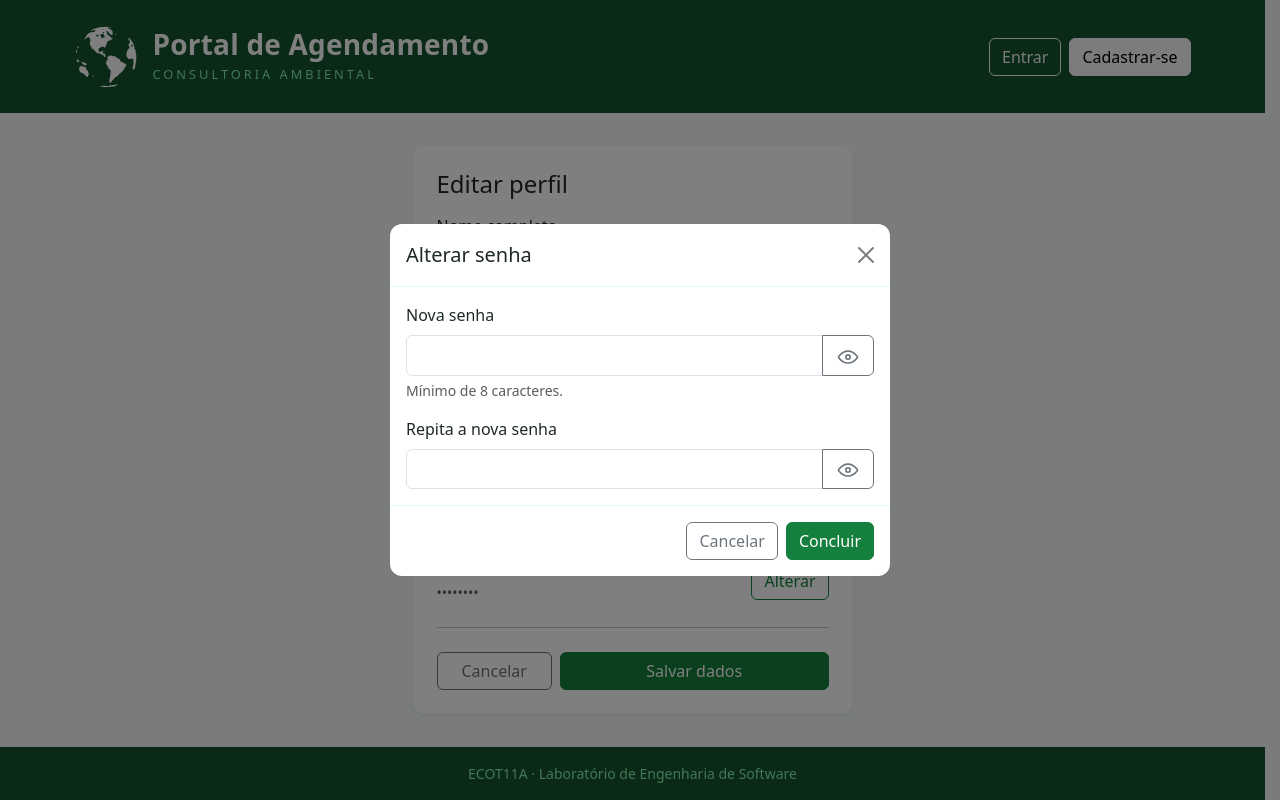
After one commit to melfioree/SchedulingSystem, a Node server app: template app/views/perfil.ejs in a window 1280 px wide, after a click on "Alterar". The commit adds this page. Run offline with Node 20, Linux system fonts and the light colour scheme; the template is opened without the code that fills it, so the values that code supplies are empty; some libraries are stand-ins or nearby versions.

Commit message:
feat: adiciona tela edicao de perfil com telefone

```diff
--- a/app/public/css/estilo.css
+++ b/app/public/css/estilo.css
@@ -6,6 +6,10 @@
   --verde-gelo: #86efac;
   --fundo: #f2f9f4;
   --texto: #1f2a24;
+}
+
+html {
+  scrollbar-gutter: stable;
 }
 
 body {
--- a/app/src/middlewares/auth.ts
+++ b/app/src/middlewares/auth.ts
@@ -1,6 +1,9 @@
 import { Request, Response, NextFunction } from 'express';
+import type { Perfil } from '../generated/prisma/enums';
 
-type Perfil = 'CLIENTE' | 'SOCIO';
+export function telaInicial(perfil: Perfil) {
+  return perfil === 'SOCIO' ? '/reunioes' : '/agendar';
+}
 
 export function exigirLogin(req: Request, res: Response, next: NextFunction) {
   if (!req.session.usuario) {
--- a/app/src/types/session.d.ts
+++ b/app/src/types/session.d.ts
@@ -1,7 +1,8 @@
 import 'express-session';
+import type { Perfil } from '../generated/prisma/enums';
 
 declare module 'express-session' {
   interface SessionData {
-    usuario?: { id: number; nome: string; perfil: 'CLIENTE' | 'SOCIO' };
+    usuario?: { id: number; nome: string; perfil: Perfil };
   }
 }
--- a/app/views/partials/topo.ejs
+++ b/app/views/partials/topo.ejs
@@ -22,9 +22,23 @@
     </a>
     <div class="d-flex align-items-center gap-2">
       <% if (usuario) { %>
-        <form class="d-inline" method="post" action="/sair">
-          <button class="btn btn-outline-light" type="submit">Sair</button>
-        </form>
+        <div class="dropdown">
+          <button class="btn-perfil" type="button" data-bs-toggle="dropdown" aria-expanded="false" aria-label="Menu do perfil">
+            <svg xmlns="http://www.w3.org/2000/svg" width="22" height="22" fill="currentColor" viewBox="0 0 16 16" aria-hidden="true">
+              <path d="M8 8a3 3 0 1 0 0-6 3 3 0 0 0 0 6m2-3a2 2 0 1 1-4 0 2 2 0 0 1 4 0m4 8c0 1-1 1-1 1H3s-1 0-1-1 1-4 6-4 6 3 6 4m-1-.004c-.001-.246-.154-.986-.832-1.664C11.516 10.68 10.289 10 8 10s-3.516.68-4.168 1.332c-.678.678-.83 1.418-.832 1.664z"/>
+            </svg>
+          </button>
+          <ul class="dropdown-menu dropdown-menu-end shadow-sm">
+            <li><h6 class="dropdown-header"><%= usuario.nome %></h6></li>
+            <li><a class="dropdown-item" href="/perfil">Editar perfil</a></li>
+            <li><hr class="dropdown-divider"></li>
+            <li>
+              <form method="post" action="/sair">
+                <button class="dropdown-item" type="submit">Sair</button>
+              </form>
+            </li>
+          </ul>
+        </div>
       <% } else { %>
         <a class="btn btn-outline-light" href="/login">Entrar</a>
         <a class="btn btn-light" href="/cadastro">Cadastrar-se</a>
--- /dev/null
+++ b/app/views/perfil.ejs
@@ -0,0 +1,155 @@
+<%- include('partials/topo', { titulo: titulo }) %>
+
+<div class="caixa-login card shadow-sm p-4">
+  <h1 class="h4 mb-3">Editar perfil</h1>
+
+  <% if (erro) { %>
+    <div class="alert alert-danger" role="alert"><%= erro %></div>
+  <% } %>
+
+  <form method="post" action="/perfil" id="formPerfil">
+    <input type="hidden" id="novaSenha" name="novaSenha">
+    <input type="hidden" id="confirmarSenha" name="confirmarSenha">
+    <input type="hidden" id="senhaAtual" name="senhaAtual">
+
+    <div class="mb-3">
+      <label class="form-label" for="nome">Nome completo</label>
+      <input class="form-control" type="text" id="nome" name="nome" maxlength="100" value="<%= valores.nome %>" required>
+    </div>
+    <div class="mb-3">
+      <label class="form-label" for="email">E-mail</label>
+      <input class="form-control" type="email" id="email" value="<%= conta.email %>" disabled>
+    </div>
+    <div class="mb-3">
+      <label class="form-label" for="cpf">CPF</label>
+      <input class="form-control" type="text" id="cpf" value="<%= conta.cpf || '' %>" disabled>
+    </div>
+    <div class="mb-3">
+      <label class="form-label" for="telefone">Telefone</label>
+      <input class="form-control" type="tel" id="telefone" name="telefone" placeholder="(35) 99999-9999" value="<%= valores.telefone %>">
+    </div>
+
+    <div class="d-flex align-items-center justify-content-between gap-3 mb-3">
+      <div>
+        <div class="fw-semibold">Senha</div>
+        <div class="small text-muted" id="avisoSenha">••••••••</div>
+      </div>
+      <button class="btn btn-outline-success text-nowrap flex-shrink-0" type="button" data-bs-toggle="modal" data-bs-target="#modalSenha">Alterar</button>
+    </div>
+
+    <hr class="my-4">
+    <div class="d-flex gap-2">
+      <a class="btn btn-outline-secondary px-4" href="<%= inicio %>">Cancelar</a>
+      <button class="btn btn-success flex-grow-1" type="submit">Salvar dados</button>
+    </div>
+  </form>
+</div>
+
+<div class="modal fade" id="modalConfirmar" tabindex="-1" aria-labelledby="tituloConfirmar" aria-hidden="true">
+  <div class="modal-dialog modal-dialog-centered">
+    <div class="modal-content">
+      <div class="modal-header">
+        <h2 class="modal-title h5" id="tituloConfirmar">Confirmar alterações</h2>
+        <button type="button" class="btn-close" data-bs-dismiss="modal" aria-label="Fechar"></button>
+      </div>
+      <div class="modal-body">
+        <label class="form-label" for="campoAtual">Digite sua senha atual</label>
+        <%- include('partials/campoSenha', { id: 'campoAtual', autocomplete: 'current-password', obrigatorio: false }) %>
+      </div>
+      <div class="modal-footer">
+        <button type="button" class="btn btn-outline-secondary" data-bs-dismiss="modal">Cancelar</button>
+        <button type="button" class="btn btn-success" id="confirmarSalvar">Confirmar</button>
+      </div>
+    </div>
+  </div>
+</div>
+
+<div class="modal fade" id="modalSenha" tabindex="-1" aria-labelledby="tituloSenha" aria-hidden="true">
+  <div class="modal-dialog modal-dialog-centered">
+    <div class="modal-content">
+      <div class="modal-header">
+        <h2 class="modal-title h5" id="tituloSenha">Alterar senha</h2>
+        <button type="button" class="btn-close" data-bs-dismiss="modal" aria-label="Fechar"></button>
+      </div>
+      <div class="modal-body">
+        <div class="alert alert-danger d-none" role="alert" id="erroSenha"></div>
+        <div class="mb-3">
+          <label class="form-label" for="campoNova">Nova senha</label>
+          <%- include('partials/campoSenha', { id: 'campoNova', autocomplete: 'new-password', obrigatorio: false }) %>
+          <div class="form-text">Mínimo de 8 caracteres.</div>
+        </div>
+        <div class="mb-0">
+          <label class="form-label" for="campoConfirmar">Repita a nova senha</label>
+          <%- include('partials/campoSenha', { id: 'campoConfirmar', autocomplete: 'new-password', obrigatorio: false }) %>
+        </div>
+      </div>
+      <div class="modal-footer">
+        <button type="button" class="btn btn-outline-secondary" data-bs-dismiss="modal">Cancelar</button>
+        <button type="button" class="btn btn-success" id="usarSenha">Concluir</button>
+      </div>
+    </div>
+  </div>
+</div>
+
+<script>
+  document.addEventListener('DOMContentLoaded', function () {
+    var formPerfil = document.getElementById('formPerfil');
+    var modalConfirmarEl = document.getElementById('modalConfirmar');
+    var modalConfirmar = new bootstrap.Modal(modalConfirmarEl);
+    var campoAtual = document.getElementById('campoAtual');
+
+    formPerfil.addEventListener('submit', function (evento) {
+      evento.preventDefault();
+      modalConfirmar.show();
+    });
+
+    modalConfirmarEl.addEventListener('shown.bs.modal', function () {
+      campoAtual.value = '';
+      campoAtual.focus();
+    });
+
+    function salvar() {
+      document.getElementById('senhaAtual').value = campoAtual.value;
+      document.getElementById('confirmarSalvar').disabled = true;
+      formPerfil.submit();
+    }
+    document.getElementById('confirmarSalvar').addEventListener('click', salvar);
+    campoAtual.addEventListener('keydown', function (evento) {
+      if (evento.key === 'Enter') salvar();
+    });
+
+    var modalEl = document.getElementById('modalSenha');
+    var modal = new bootstrap.Modal(modalEl);
+    var nova = document.getElementById('campoNova');
+    var confirmar = document.getElementById('campoConfirmar');
+    var erro = document.getElementById('erroSenha');
+
+    modalEl.addEventListener('show.bs.modal', function () {
+      nova.value = '';
+      confirmar.value = '';
+      erro.classList.add('d-none');
+    });
+
+    document.getElementById('usarSenha').addEventListener('click', function () {
+      var mensagem = '';
+      if (nova.value.length < 8) mensagem = 'A nova senha precisa ter pelo menos 8 caracteres.';
+      else if (nova.value !== confirmar.value) mensagem = 'A nova senha e a confirmação não conferem.';
+
+      if (mensagem) {
+        erro.textContent = mensagem;
+        erro.classList.remove('d-none');
+        return;
+      }
+
+      document.getElementById('novaSenha').value = nova.value;
+      document.getElementById('confirmarSenha').value = confirmar.value;
+      var aviso = document.getElementById('avisoSenha');
+      aviso.textContent = '✓ Nova senha definida';
+      aviso.classList.remove('text-muted');
+      aviso.classList.add('text-success');
+      modal.hide();
+    });
+  });
+</script>
+
+<%- include('partials/rodape') %>
```
Also changed, not shown: other parts of app/public/css/estilo.css (+31 -15 lines), app/src/controllers/perfilController.ts (added, +75 -0 lines), app/src/models/regras.ts (+39 -2 lines), app/prisma/migrations/20261116220122_adiciona_telefone/migration.sql (added), 1 other file.
